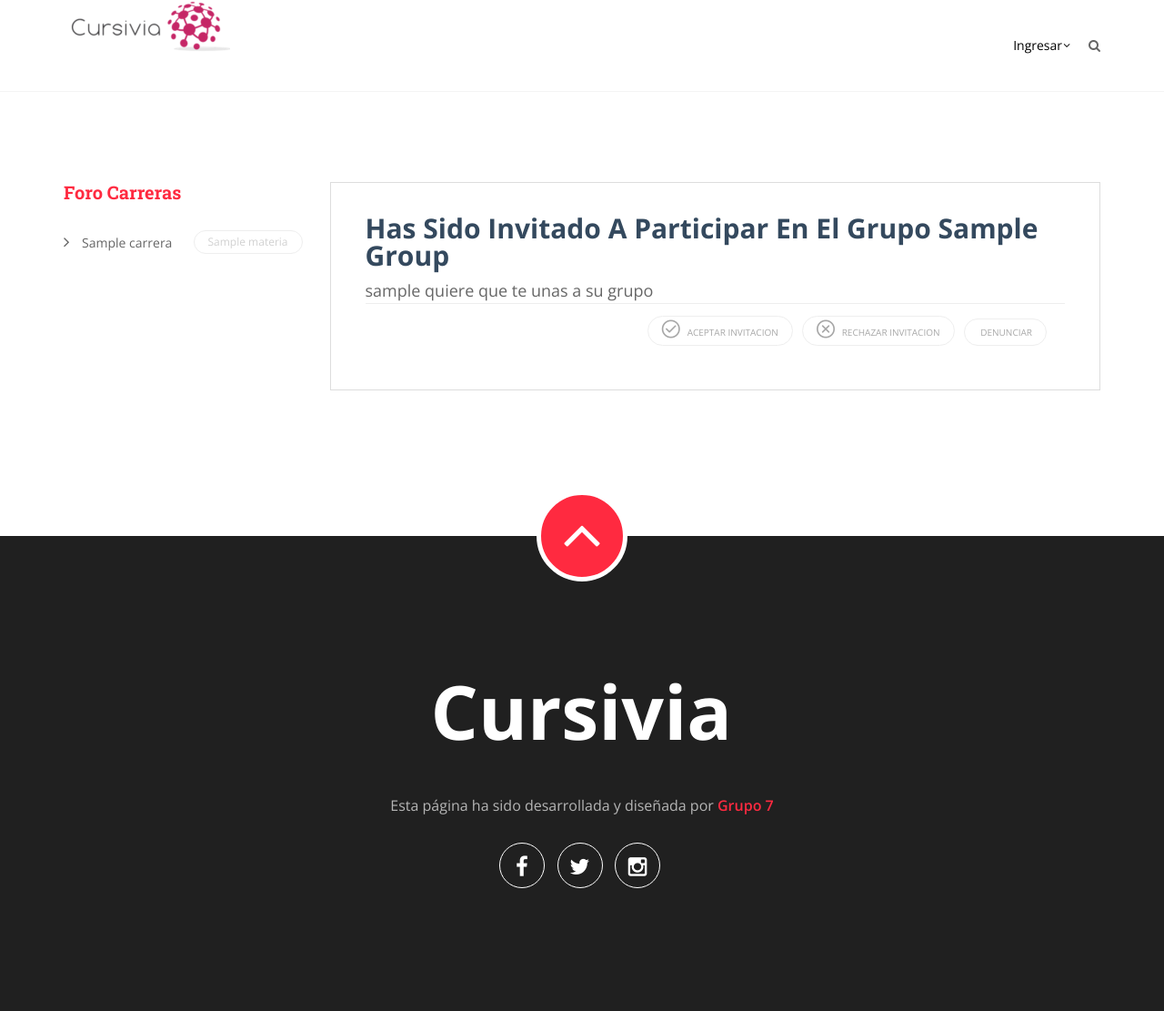
After one commit to IgancioRey/Grupo7, a Django app: template Cursivia/Cursivia/templates/home/invitaciones_grupo.html in a window 1280 px wide. The commit adds this page. Shown: the whole page at 91% size. Run offline with Django 3.2, Linux system fonts and the light colour scheme; the template is opened without the code that fills it: most values are stand-ins (such as "Sample title", 1, 10 or a date in 2020); some libraries are stand-ins or nearby versions.

Commit message:
invitacion

```diff
--- a/Cursivia/Cursivia/templates/base.html
+++ b/Cursivia/Cursivia/templates/base.html
@@ -83,8 +83,8 @@
                             <ul class="dropdown-menu" role="menu">
                               <li><a class="flaticon-symbol14" href="{% url 'groups_create' %}"> &nbsp; Crear Grupo</a></li>
                               <li><a class="flaticon-speechbubble46" href="{% url 'groups_list' %}"> &nbsp; Mis Grupos</a></li>
+                              <li><a class="flaticon-email14" href="{% url 'invitacion' pk=user.id %}"> &nbsp; Invitaciones a Grupos</a></li>
                             </ul>
-
                       </li>
                     </li>
                   {% endif %}
--- a/Cursivia/Cursivia/templates/home/grupo-foro.html
+++ b/Cursivia/Cursivia/templates/home/grupo-foro.html
@@ -258,7 +258,7 @@
       function agregar_usuario(idG, idU){
           $.ajax({
             type: 'POST',
-            url: '/home/foroGrupo/invitacion/',
+            url: '/home/foroGrupo/enviarInvitacion/',
             data: {idGroup: idG, idUser: idU},
             success: function (data) {
               $("#divGeneral").load(" #divGeneral");
--- /dev/null
+++ b/Cursivia/Cursivia/templates/home/invitaciones_grupo.html
@@ -0,0 +1,65 @@
+{% extends "base.html" %}
+
+
+  {% load static %}
+  {% block imagen_presentacion %}
+  {% endblock %}
+
+  {% block sidebar %}
+    <div class="sidebar-wrapper">
+        <aside class="widget widget_categories">
+          <h2 class="widget-title">Foro Carreras</h2>
+            <ul>
+              {% for carrera,materia in lista_cantMaterias %}
+                  <li><a href="{% url 'foro_carrera' carrera.id %}"><i class="fa fa-angle-right"></i> {{ carrera }} <span class="badge"> {{ materia }}</span></a></li>
+              {% endfor %}
+            </ul>
+        </aside>
+
+    </div>
+  {% endblock sidebar %}
+
+
+  {% block content %}
+    <div id="id_invitaciones">
+      {% for invitacion in lista_invitacion %}
+          <div class="cta-v2">
+            <div>
+              <h2>Has sido invitado a participar en el Grupo {{invitacion.group.name}}</h2>
+              <p>{{invitacion.invited_by.username}} quiere que te unas a su grupo</p>
+              <p></p>
+            </div>
+              <footer class="entry-footer clearfix">
+                <div id="divIdBrra">
+                  <ul class="entry-meta pull-right">
+                      <li><a onclick="agregar_miembro({{invitacion.group.id}})" class="flaticon-check64"><span class="like"> &nbsp; Aceptar Invitacion</span></a></li>
+                      <li><span class="share"><a class="flaticon-cancel22"> &nbsp; Rechazar Invitacion </a></span></li>
+                      <li><span class="post-comments"><a data-toggle="modal" data-target="#ModalConfirmarDenuncia"><i class="fa fa-delete"></i> Denunciar</a></span></li>
+                  </ul>
+                </div>
+              </footer>
+          </div><!-- /.cta-v2 -->
+          <p></p>
+        {% endfor %}
+        {% if lista_invitacion.count == 0 %}
+        <p> No tenes invitaciones, nadie te  quiere.</p>
+        {% endif%}
+    </div>
+    <script src="https://ajax.googleapis.com/ajax/libs/jquery/3.1.1/jquery.min.js"></script>
+    <script src="https://code.jquery.com/jquery-1.12.3.min.js"></script>
+     <script>
+        function agregar_miembro(idG){
+            $.ajax({
+              type: 'POST',
+              url: '/home/foroGrupo/invitacion/',
+              data: {idGroup: idG},
+              success: function (data) {
+                $("#id_invitaciones").load(" #id_invitaciones")
+              },
+              error: function(data) {
+              }
+            });
+          };
+      </script>
+
+  {% endblock %}
--- a/Cursivia/home/admin.py
+++ b/Cursivia/home/admin.py
@@ -1,5 +1,5 @@
 from django.contrib import admin
-from .models import Publicacion, Comentario, Carrera, Materia, Denuncia, MeGusta, Usuario
+from .models import Publicacion, Comentario, Carrera, Materia, Denuncia, MeGusta, Usuario, GroupInvitation
 
 # Register your models here.
 admin.site.register(Carrera)
@@ -9,3 +9,4 @@ admin.site.register(Comentario)
 admin.site.register(Denuncia)
 admin.site.register(MeGusta)
 admin.site.register(Usuario)
+admin.site.register(GroupInvitation)
--- a/Cursivia/home/urls.py
+++ b/Cursivia/home/urls.py
@@ -35,7 +35,8 @@ urlpatterns = [
     url(r'^perfil/(?P<pk>\d+)$', views.PerfilUsuario, name ='perfil_usuario'),
     url(r'^foroGrupo/(?P<pk>\d+)$', views.foroGrupo, name ='foro_grupo'),
     url(r'^foroGrupo/invitacion/$', views.invitacionGrupo, name ='invitacion_grupo'),
-
+    url(r'^invitacion/(?P<pk>\d+)$', views.invitacion, name ='invitacion'),
+    url(r'^foroGrupo/enviarInvitacion/$', views.enviarInvitacionGrupo, name ='enviar_invitacion_grupo'),
 
 
     #url(r'^noticiaDetail/(?P<pk>\d+)$', views.noticiaDetailView.as_view(), name='publicacion-detail'),
```
Also changed, not shown: Cursivia/home/views.py (+29 -2 lines), Cursivia/db.sqlite3.
